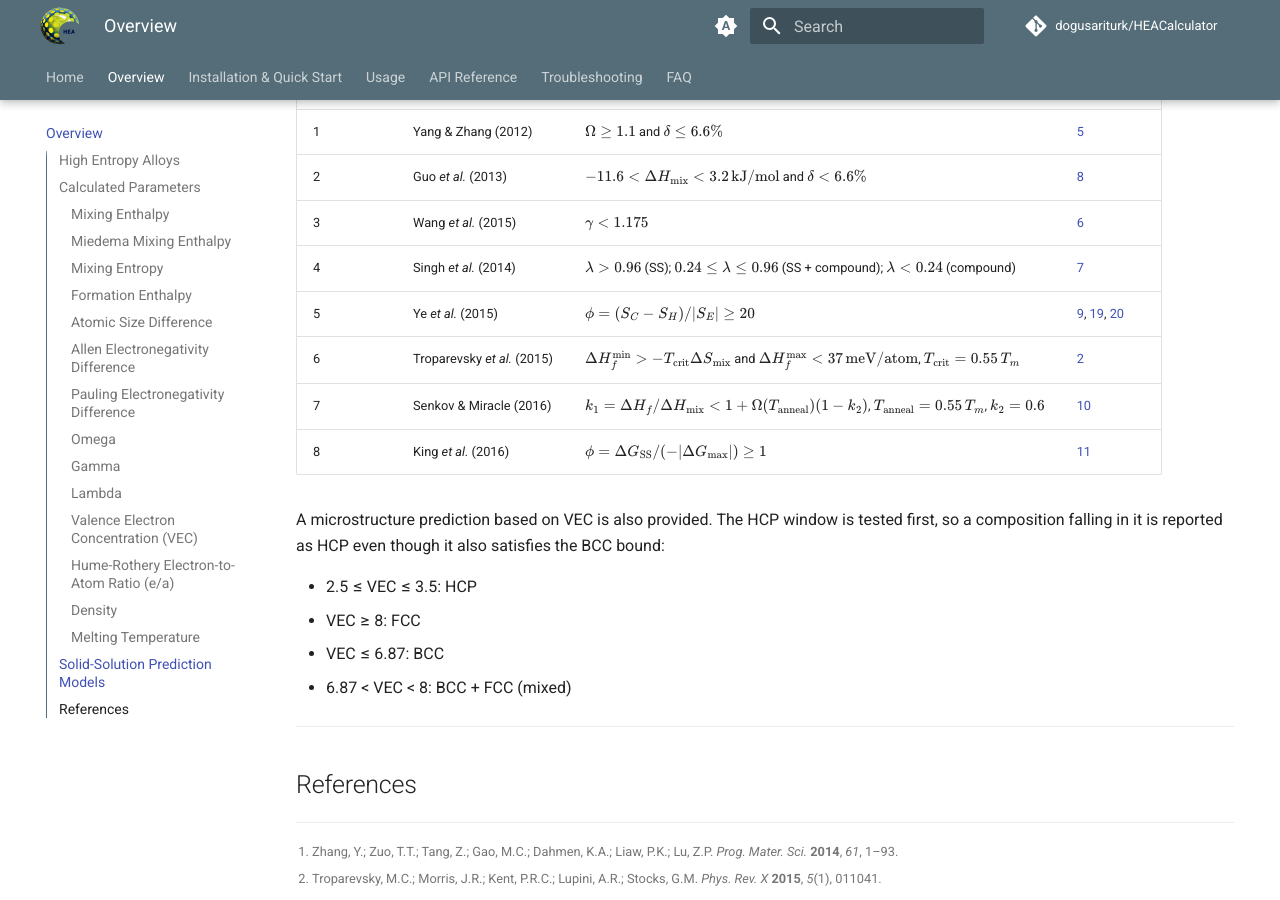
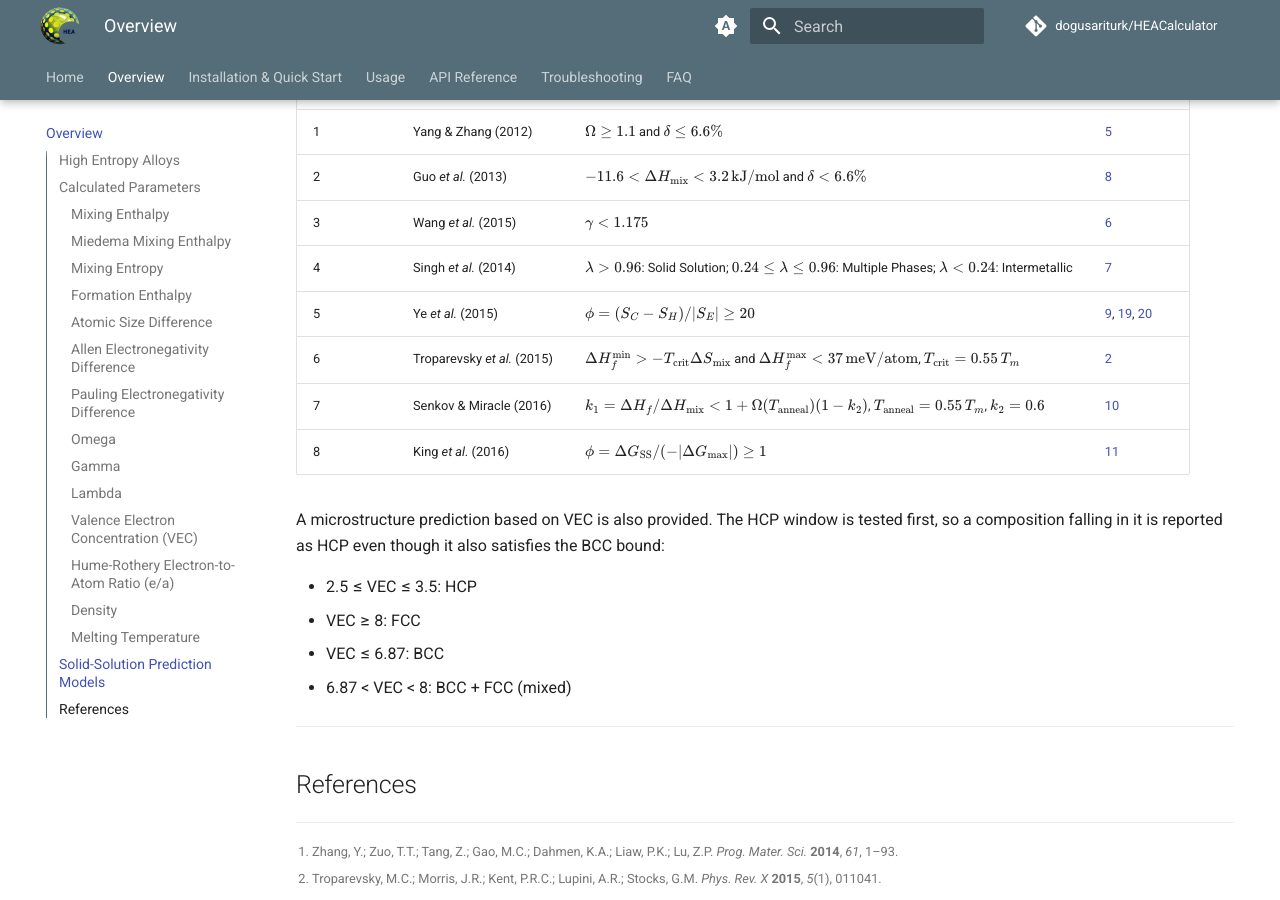
Before and after one commit to dogusariturk/HEACalculator, an MkDocs documentation site: the page built from docs/overview.md, in a window 1280 px wide and 900 px high, scrolled down 3839 px. Built offline with MkDocs 1.6.1 and Material for MkDocs 9.7.7, drawn with Linux system fonts in a browser that asks for light colours; comment, search, counter and statistics services are not loaded.

Commit message:
Expand `λ` parameter definitions for solid solution, multiple phases, and intermetallics in overview doc page

```diff
--- a/docs/overview.md
+++ b/docs/overview.md
@@ -144,7 +144,7 @@ $$
 | 1     | Yang & Zhang (2012)         | $\Omega \geq 1.1$ and $\delta \leq 6.6\%$                                                                                                | [5](#fn:5)                                                                   |
 | 2     | Guo *et al.* (2013)         | $-11.6 < \Delta H_{\text{mix}} < 3.2\,\text{kJ/mol}$ and $\delta < 6.6\%$                                                                | [8](#fn:8){ #fnref:8 }                                                       |
 | 3     | Wang *et al.* (2015)        | $\gamma < 1.175$                                                                                                                         | [6](#fn:6)                                                                   |
-| 4     | Singh *et al.* (2014)       | $\lambda > 0.96$ (SS); $0.24 \leq \lambda \leq 0.96$ (SS + compound); $\lambda < 0.24$ (compound)                                        | [7](#fn:7)                                                                   |
+| 4     | Singh *et al.* (2014)       | $\lambda > 0.96$: Solid Solution; $0.24 \leq \lambda \leq 0.96$: Multiple Phases; $\lambda < 0.24$: Intermetallic                        | [7](#fn:7)                                                                   |
 | 5     | Ye *et al.* (2015)          | $\phi = (S_C - S_H) / \lvert S_E\rvert \geq 20$                                                                                          | [9](#fn:9){ #fnref:9 }, [19](#fn:19){ #fnref:19 }, [20](#fn:20){ #fnref:20 } |
 | 6     | Troparevsky *et al.* (2015) | $\Delta H_f^{\min} > -T_{\text{crit}}\Delta S_{\text{mix}}$ and $\Delta H_f^{\max} < 37\,\text{meV/atom}$, $T_{\text{crit}} = 0.55\,T_m$ | [2](#fn:2)                                                                   |
 | 7     | Senkov & Miracle (2016)     | $k_1 = \Delta H_f / \Delta H_{\text{mix}} < 1 + \Omega(T_{\text{anneal}})(1 - k_2)$, $T_{\text{anneal}} = 0.55\,T_m$, $k_2 = 0.6$        | [10](#fn:10){ #fnref:10 }                                                    |
```
